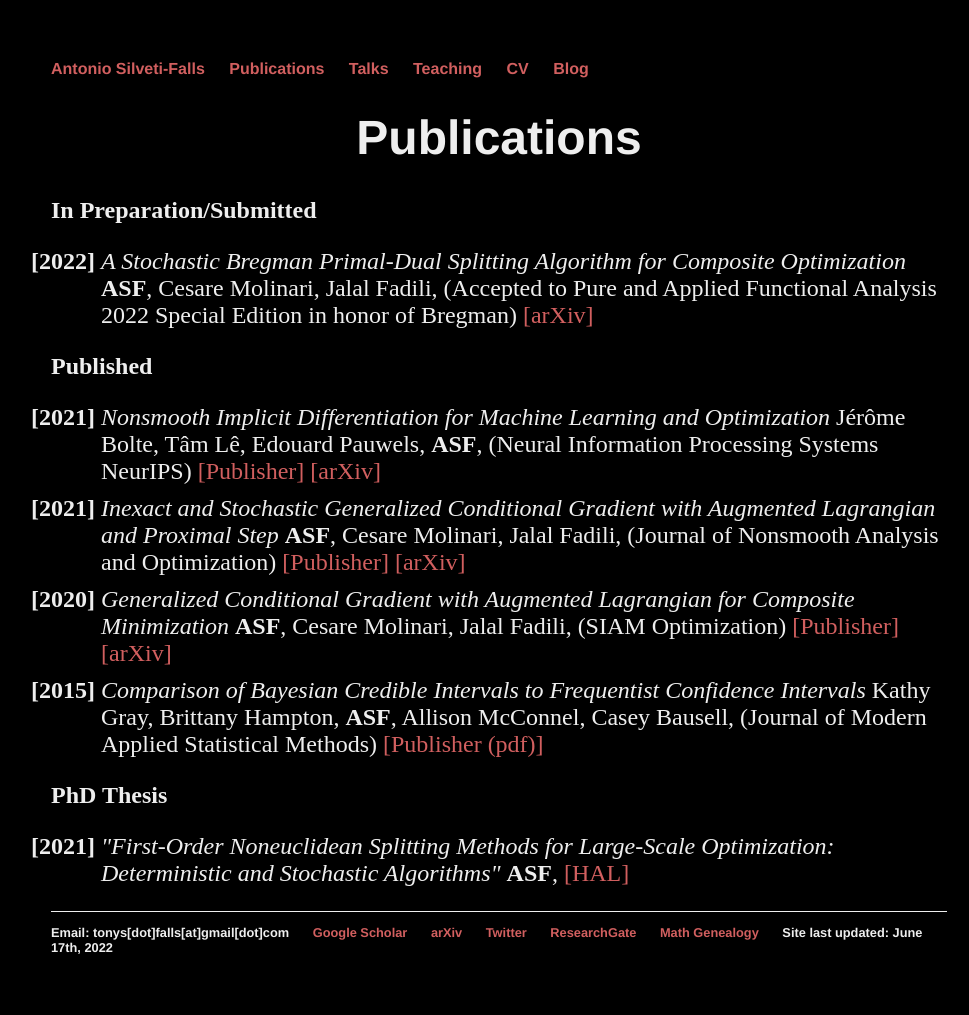
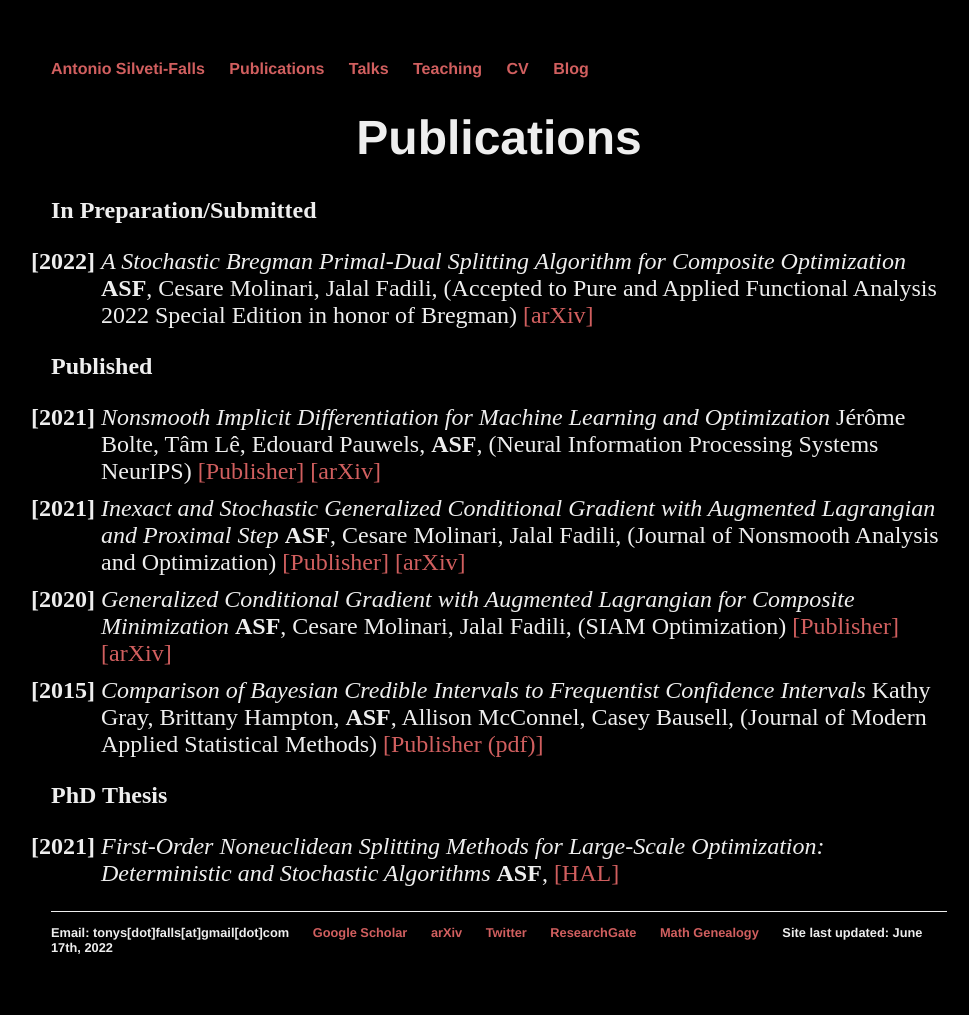
Before and after one commit to tonysf/tonysf.github.io, a Jekyll site: the page built from publications.html, in a window 1280 px wide. Shown: the whole page, without its empty margins (141-1110 px from the left). Built offline with Jekyll 4.4.1, drawn with Linux system fonts in a browser that asks for light colours.

Commit message:
Update publications.html

```diff
--- a/publications.html
+++ b/publications.html
@@ -24,6 +24,6 @@ title: Publications - SILVETI-FALLS
 			</ul></p>
 			<h2>PhD Thesis</h2>
 			<ul class="publications">
-				<label><b>[2021]</b></label><li> <i>"First-Order Noneuclidean Splitting Methods for Large-Scale Optimization: Deterministic and Stochastic Algorithms"</i> <b>ASF</b>, <a href="https://tel.archives-ouvertes.fr/tel-03154499">[HAL]</a></li>
+				<label><b>[2021]</b></label><li> <i>First-Order Noneuclidean Splitting Methods for Large-Scale Optimization: Deterministic and Stochastic Algorithms</i> <b>ASF</b>, <a href="https://tel.archives-ouvertes.fr/tel-03154499">[HAL]</a></li>
 			</ul>
 </div><!-- /.blurb -->
```
